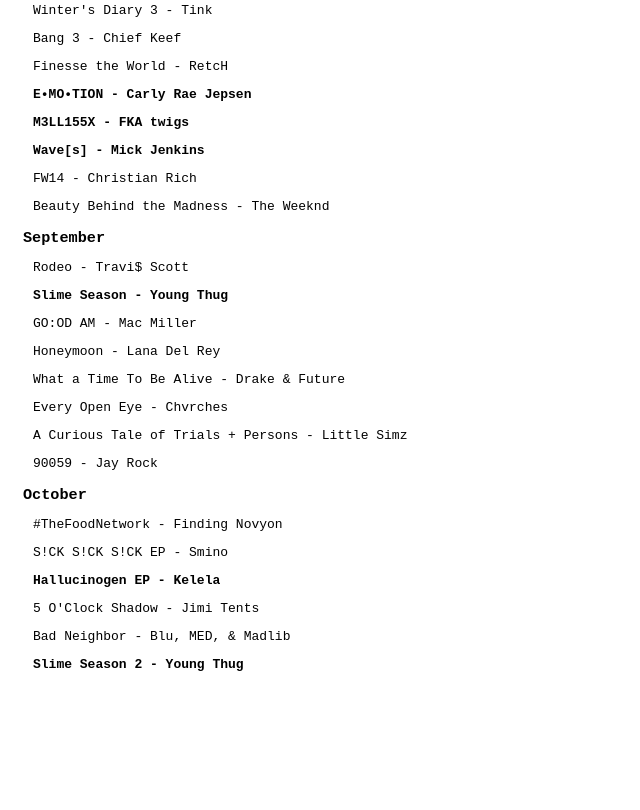
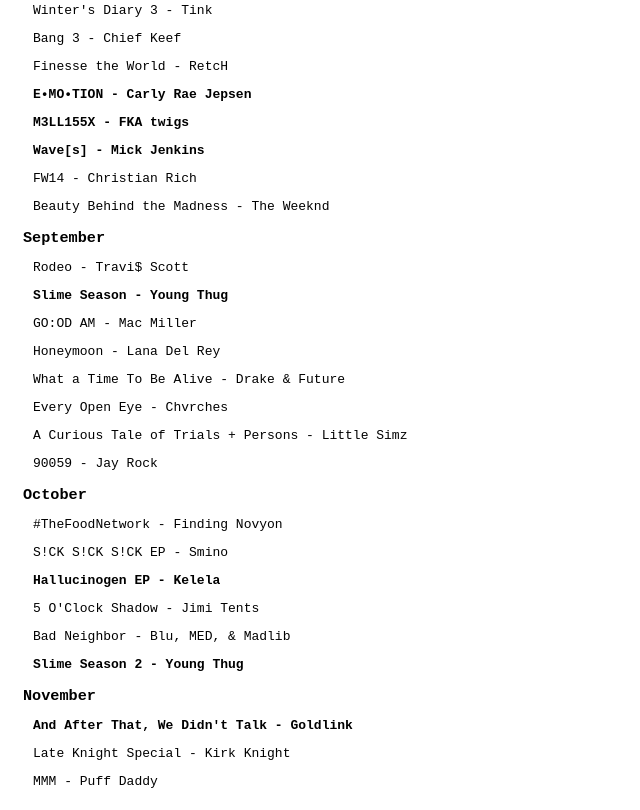
Before and after one commit to gwcmk/favorite-music, a plain HTML site: page index.html in a window 1280 px wide. Shown: the part 1789-2599 px from the top of the page, without its empty margins (0-640 px from the left). Before the commit the page ends 2482 px from the top, so only its background shows below. Drawn offline with Linux system fonts and the light colour scheme.

Commit message:
Updated list

```diff
--- a/index.html
+++ b/index.html
@@ -112,6 +112,10 @@
 				<p class="mixtape-ep">5 O'Clock Shadow - Jimi Tents</p>
 				<p class="album">Bad Neighbor - Blu, MED, & Madlib</p>
 				<p class="mixtape-ep"><strong>Slime Season 2 - Young Thug</strong></p>
+			<h3>November</h3>
+				<p class="album"><strong>And After That, We Didn't Talk - Goldlink</strong></p>
+				<p class="album">Late Knight Special - Kirk Knight</p>
+				<p class="mixtape-ep">MMM - Puff Daddy</p>
 	</div>
 	<div id="other-lists">
 		<h3>HYPE LIST</h3>
```
